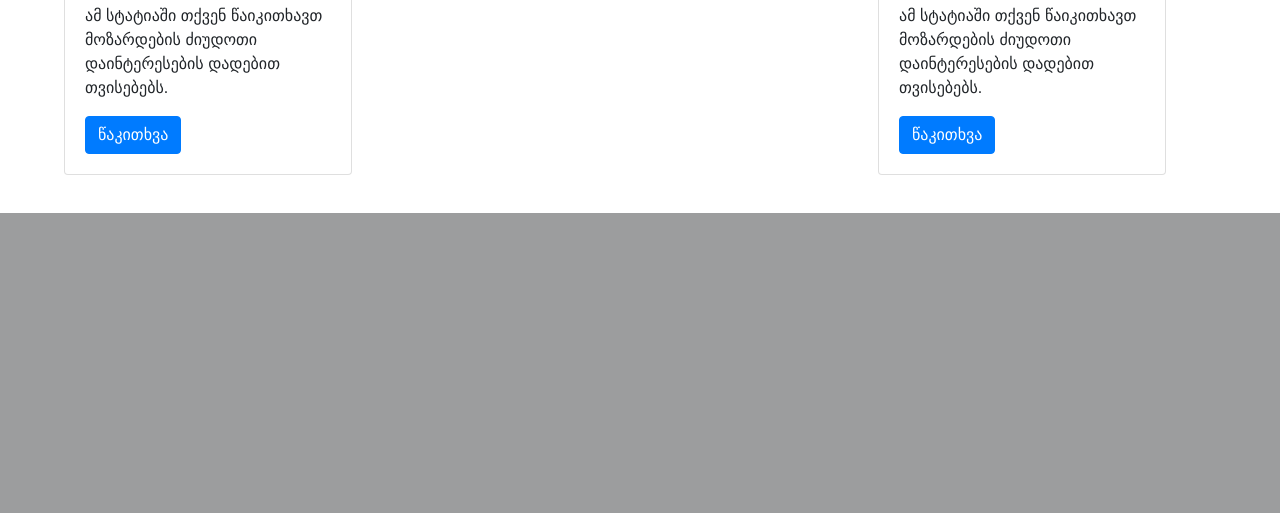
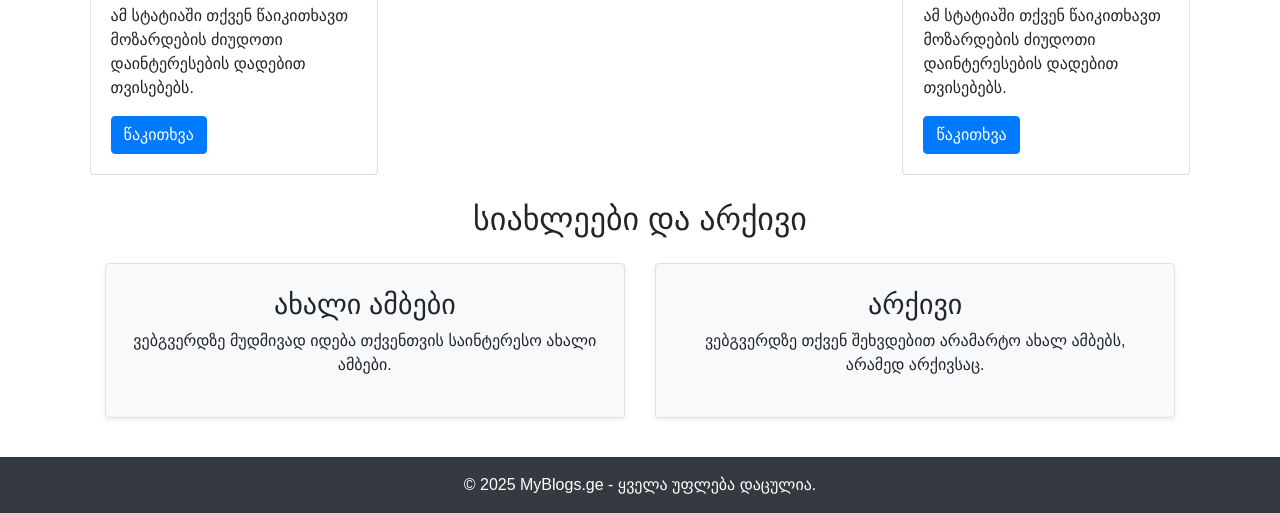
Before and after one commit to ShavdatuashviliSandro/blog_with_flask, a Flask app: page / in a window 1280 px wide. Shown: the part 1667-2180 px from the top of the page. Before the commit the page ends 1880 px from the top, so only its background shows below. Run offline with Flask 3, Linux system fonts and the light colour scheme; some web fonts are replaced.

Commit message:
finished main page

```diff
--- a/templates/index.html
+++ b/templates/index.html
@@ -8,7 +8,8 @@
     <link rel="stylesheet" href="https://cdn.jsdelivr.net/npm/bootstrap@4.4.1/dist/css/bootstrap.min.css"
           integrity="sha384-Vkoo8x4CGsO3+Hhxv8T/Q5PaXtkKtu6ug5TOeNV6gBiFeWPGFN9MuhOf23Q9Ifjh" crossorigin="anonymous">
     <link rel="stylesheet" href="//cdn.web-fonts.ge/fonts/alk-sanet/css/alk-sanet.min.css">
-    <link rel="icon" type="image/png" href="https://encrypted-tbn0.gstatic.com/images?q=tbn:ANd9GcSzv-UWrgudsQRv6CGw-bKL8Jo6HJRaNCjH5A&s">
+    <link rel="icon" type="image/png"
+          href="https://encrypted-tbn0.gstatic.com/images?q=tbn:ANd9GcSzv-UWrgudsQRv6CGw-bKL8Jo6HJRaNCjH5A&s">
     <title>MyBlogs.ge</title>
 
     <style>
@@ -17,8 +18,8 @@
         }
 
         .main-box {
-            width: 90%;
-            margin-left: 5%;
+            width: 86%;
+            margin-left: 7%;
             margin-top: 2%
         }
 
@@ -95,8 +96,10 @@
 </div>
 
 <div class="main-box d-flex justify-content-between flex-wrap">
-    <div class="card" style="width: 18rem; margin-left: 50px;">
-        <img class="card-img-top" src="https://asb.ge/storage/media/image/2024-01-22/a8c2f890-b920-11ee-82f8-c7596e18b18a.png" alt="Card image cap">
+    <div class="card" style="width: 18rem;">
+        <img class="card-img-top"
+             src="https://asb.ge/storage/media/image/2024-01-22/a8c2f890-b920-11ee-82f8-c7596e18b18a.png"
+             alt="Card image cap">
         <div class="card-body">
             <h5 class="card-title">ძიუდოს უპირატესობებიი</h5>
             <p class="card-text">ამ სტატიაში თქვენ წაიკითხავთ მოზარდების ძიუდოთი დაინტერესების დადებით თვისებებს.</p>
@@ -105,7 +108,9 @@
     </div>
 
     <div class="card" style="width: 18rem;">
-        <img class="card-img-top" src="https://asb.ge/storage/media/image/2024-01-22/a8c2f890-b920-11ee-82f8-c7596e18b18a.png" alt="Card image cap">
+        <img class="card-img-top"
+             src="https://asb.ge/storage/media/image/2024-01-22/a8c2f890-b920-11ee-82f8-c7596e18b18a.png"
+             alt="Card image cap">
         <div class="card-body">
             <h5 class="card-title">ძიუდოს უპირატესობებიი</h5>
             <p class="card-text">ამ სტატიაში თქვენ წაიკითხავთ მოზარდების ძიუდოთი დაინტერესების დადებით თვისებებს.</p>
@@ -113,7 +118,9 @@
         </div>
     </div>
     <div class="card" style="width: 18rem;">
-        <img class="card-img-top" src="https://asb.ge/storage/media/image/2024-01-22/a8c2f890-b920-11ee-82f8-c7596e18b18a.png" alt="Card image cap">
+        <img class="card-img-top"
+             src="https://asb.ge/storage/media/image/2024-01-22/a8c2f890-b920-11ee-82f8-c7596e18b18a.png"
+             alt="Card image cap">
         <div class="card-body">
             <h5 class="card-title">ძიუდოს უპირატესობებიი</h5>
             <p class="card-text">ამ სტატიაში თქვენ წაიკითხავთ მოზარდების ძიუდოთი დაინტერესების დადებით თვისებებს.</p>
@@ -121,15 +128,19 @@
         </div>
     </div>
     <div class="card" style="width: 18rem;">
-        <img class="card-img-top" src="https://asb.ge/storage/media/image/2024-01-22/a8c2f890-b920-11ee-82f8-c7596e18b18a.png" alt="Card image cap">
+        <img class="card-img-top"
+             src="https://asb.ge/storage/media/image/2024-01-22/a8c2f890-b920-11ee-82f8-c7596e18b18a.png"
+             alt="Card image cap">
         <div class="card-body">
             <h5 class="card-title">ძიუდოს უპირატესობები</h5>
             <p class="card-text">ამ სტატიაში თქვენ წაიკითხავთ მოზარდების ძიუდოთი დაინტერესების დადებით თვისებებს.</p>
             <a href="#" class="btn btn-primary">წაკითხვა</a>
         </div>
     </div>
-    <div class="card" style="width: 18rem; margin-right: 50px;">
-        <img class="card-img-top" src="https://asb.ge/storage/media/image/2024-01-22/a8c2f890-b920-11ee-82f8-c7596e18b18a.png" alt="Card image cap">
+    <div class="card" style="width: 18rem;">
+        <img class="card-img-top"
+             src="https://asb.ge/storage/media/image/2024-01-22/a8c2f890-b920-11ee-82f8-c7596e18b18a.png"
+             alt="Card image cap">
         <div class="card-body">
             <h5 class="card-title">ძიუდოს უპირატესობებიი</h5>
             <p class="card-text">ამ სტატიაში თქვენ წაიკითხავთ მოზარდების ძიუდოთი დაინტერესების დადებით თვისებებს.</p>
@@ -138,10 +149,32 @@
     </div>
 </div>
 
-<div class="main-box" style="margin-top: 3%">
+<div class="main-box">
+    <div class="container mt-4">
+    <h2 class="text-center mb-4">სიახლეები და არქივი</h2>
+    <div class="row">
+        <div class="col-md-6">
+            <div class="p-4 bg-light border rounded shadow-sm text-center hover-effect">
+                <h3 class="fw-bold">ახალი ამბები</h3>
+                <p>ვებგვერდზე მუდმივად იდება თქვენთვის საინტერესო ახალი ამბები.</p>
+            </div>
+        </div>
+        <div class="col-md-6">
+            <div class="p-4 bg-light border rounded shadow-sm text-center hover-effect">
+                <h3 class="fw-bold">არქივი</h3>
+                <p>ვებგვერდზე თქვენ შეხვდებით არამარტო ახალ ამბებს, არამედ არქივსაც.</p>
+            </div>
+        </div>
+    </div>
+</div>
 
 </div>
 
+<div style="margin-top: 3%">
+    <footer class="bg-dark text-white text-center py-3">
+        <p class="mb-0">&copy; 2025 MyBlogs.ge - ყველა უფლება დაცულია.</p>
+    </footer>
+</div>
 <script src="https://code.jquery.com/jquery-3.4.1.slim.min.js"
         integrity="sha384-J6qa4849blE2+poT4WnyKhv5vZF5SrPo0iEjwBvKU7imGFAV0wwj1yYfoRSJoZ+n"
         crossorigin="anonymous"></script>
```
